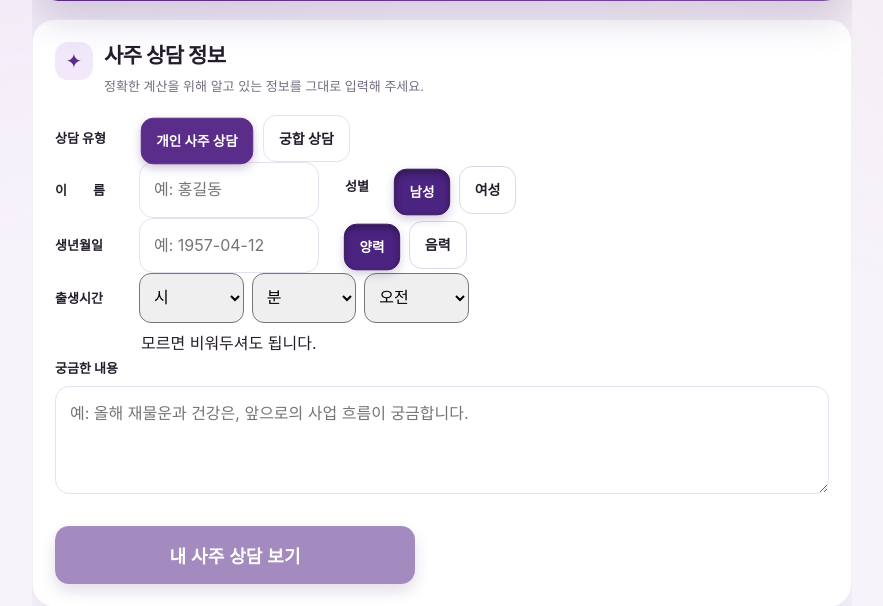
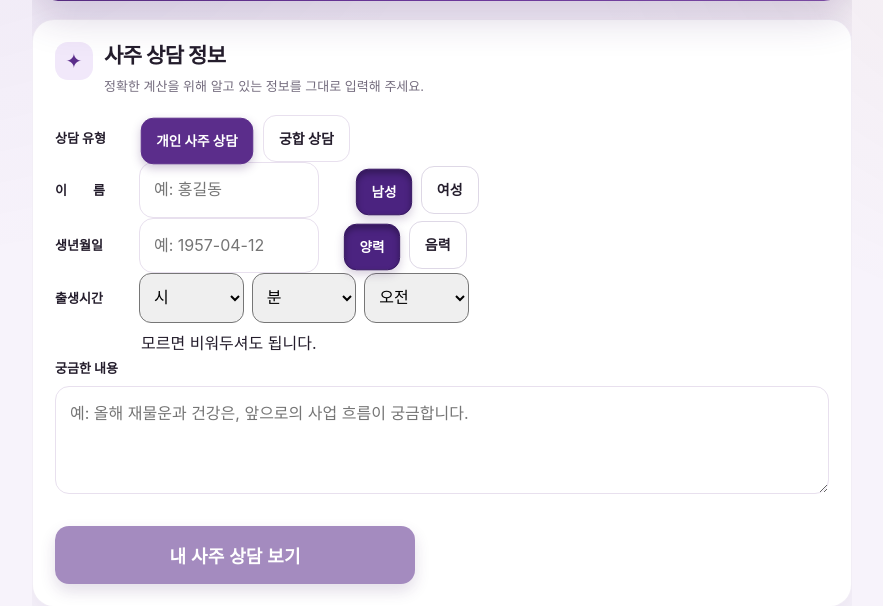
Before and after one commit to wangjael7959-beep/AI-SAZU-CAFE, a Flask app: page / in a window 1280 px wide; the page is wider, and only the part inside the window is pictured. Shown: the part 345-951 px from the top of that part, without its empty margins (198-1081 px from the left). Run offline with Flask 3, Linux system fonts and the light colour scheme; some libraries are stand-ins or nearby versions.

Commit message:
Update index.html

```diff
--- a/templates/index.html
+++ b/templates/index.html
@@ -484,12 +484,7 @@
       "
     >
 
-    <span class="label" style="margin:0 0 0 14px;">
-       <span class="label">성별</span>
-    </span>
-
-    <div class="choice" style="display:flex;gap:8px;margin-left:12px;">
-
+     <div class="choice" style="display:flex;gap:8px;margin-left:24px;">
       <input
         id="gender-m"
         name="gender"
```
